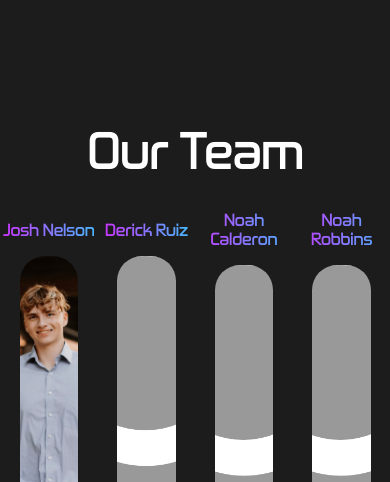
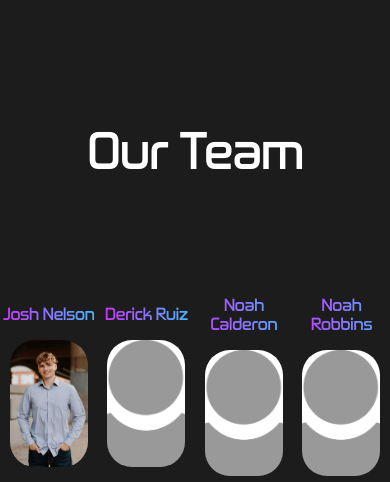
Before and after one commit to aigcu/VSiD-website, a plain HTML site: page index.html in a window 390 px wide. Shown: the part 807-1289 px from the top of the page. Drawn offline with Linux system fonts and the light colour scheme.

Commit message:
modified mobile pfp section

```diff
--- a/styles.css
+++ b/styles.css
@@ -382,6 +382,17 @@ footer p:hover {
 }
 
 @media (max-width: 768px) {
+    #pfp {
+        width: 20vw;
+        height: 15vh;
+        border-radius: 25px;
+        margin: 0%;
+        object-fit: cover;
+        transition: transform 0.3s ease, box-shadow 0.3s ease;
+    }
+}
+
+@media (max-width: 768px) {
     #db-img, #arrow-img, #monitor-img, #logo-img {
         width: 20%; /* Increase flexibility on smaller screens */
         max-width: 80px;
```
